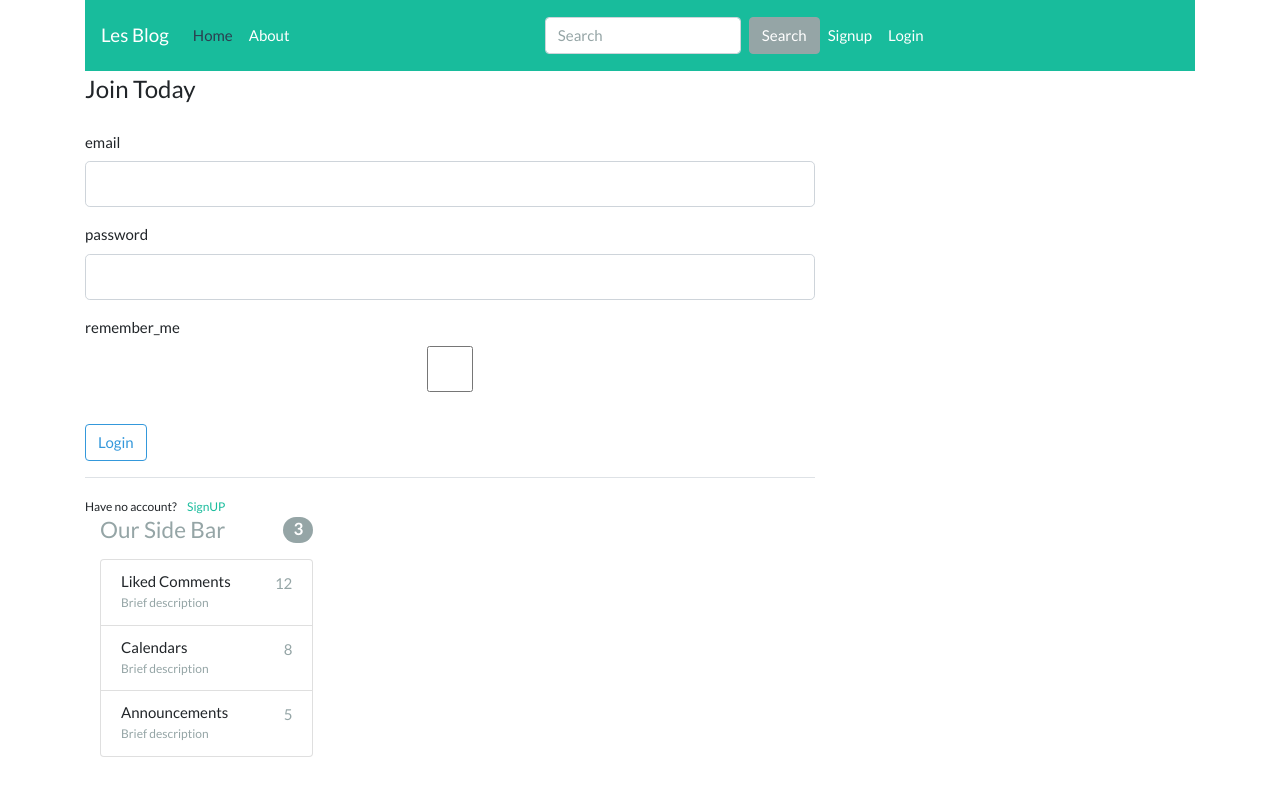
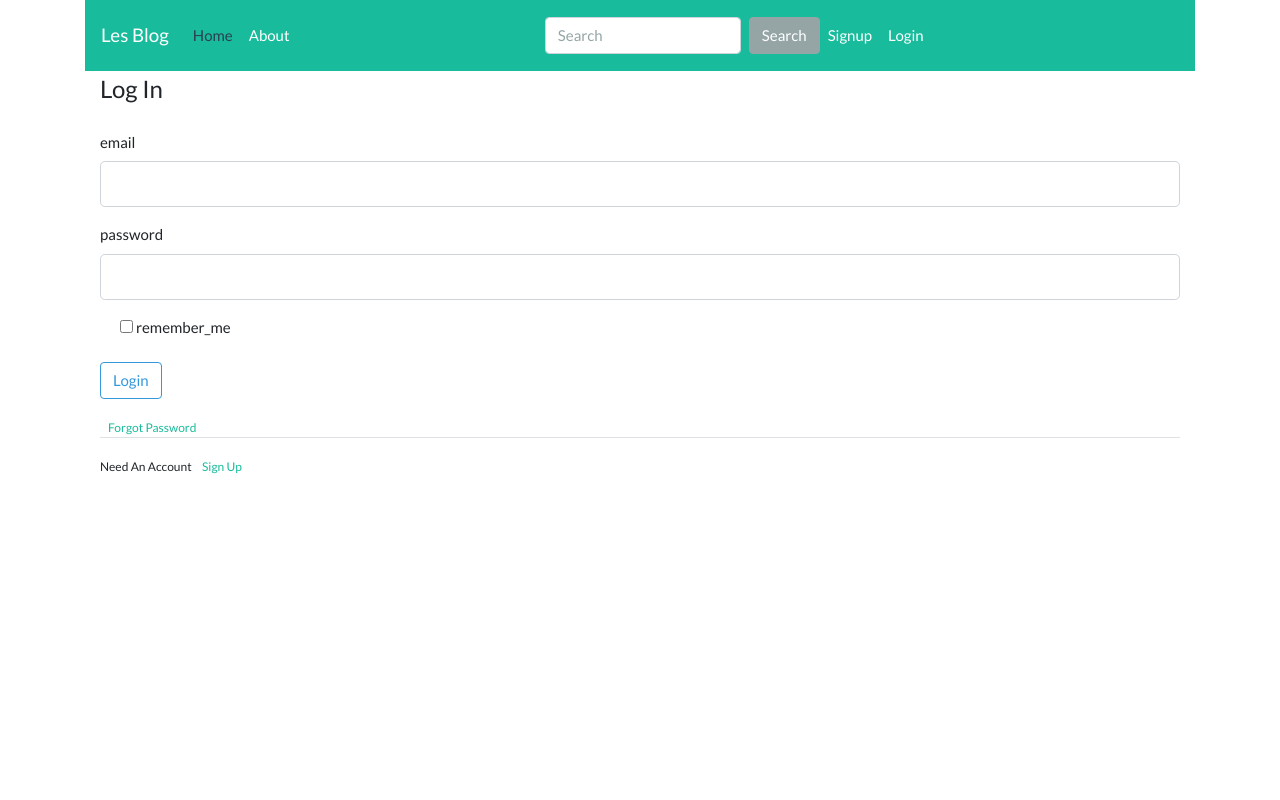
Before and after one commit to dorothykiz1/FlaskBlog, a Flask app: page /login in a window 1280 px wide. Run offline with Flask 2, Linux system fonts and the light colour scheme; some libraries are stand-ins or nearby versions.

Commit message:
Modify login.html file

```diff
--- a/templates/login.html
+++ b/templates/login.html
@@ -1,77 +1,64 @@
-
 {% extends "layout.html" %}
 {% block content %}
-<div class="row">
-        <div class="col-sm-8 content-section">
+<div class="container">
+    <div class="content-section">
         <form action="" method="post">
             {{form.hidden_tag()}}
             <!-- adds protection -->
             <fieldset class="form-group">
-                <legend class="border_bottom mb-4">Join Today</legend>
+                <legend class="border_bottom mb-4">Log In</legend>
 
                 <div class="form-group">
                     {{form.Email.label(class='form-control-label')}}
-                    {{form.Email(class='form-control form-control-lg')}}
+                    {%if form.Email.errors %}
+                        {{form.Email.label(class='form-control-label form-control-lg is invalid')}}
+                            <div class="invalid_feedback">
+                                {%for error in form.Email.errors%}
+                                <span>{{error}}</span>
+                                {% endfor %}
+                            </div>
+                    {% else %}
+                        {{form.Email(class='form-control form-control-lg')}}
+
+                    {% endif %}
                 </div>
-
                 <div class="form-group">
                     {{form.Password.label(class='form-control-label')}}
-                    {{form.Password(class='form-control form-control-lg')}}
+                    {%if form.Password.errors %}
+                        {{form.Password.label(class='form-control-label form-control-lg is invalid')}}
+                            <div class="invalid_feedback">
+                                {%for error in form.Password.errors%}
+                                <span>{{error}}</span>
+                                {% endfor %}
+                            </div>
+                    {% else %}
+                                {{form.Password(class='form-control form-control-lg')}}
+
+                    {% endif %}
                 </div>
+                <div class="form-check">
+                  {{form.Remember(class="form-control-input")}}
+                  {{form.Remember.label(class="form-control-label")}}
 
-                <div class="form-group">
-                    {{form.Remember.label(class='form-control-label')}}
-                    {{form.Remember(class='form-control form-control-lg')}}
+
                 </div>
-
             </fieldset>
             <div class="form-group">
                 {{form.Submit(class="btn btn-outline-info")}}
             </div>
+            <small class="text-muted  ml-2">
+              <a href="#">Forgot Password</a>
 
-            <div class="border-top pt-3">
-                    <small>
-                        Have no account? <a class="ml-2" href="{{url_for('register')}}">SignUP</a>
-                    </small>
-            </div>
+            </small>
+
         </form>
 
-                <div class="col-sm-4">
-
-                        <h4 class="d-flex justify-content-between align-items-center mb-3">
-                          <span class="text-muted">Our Side Bar</span>
-                          <span class="badge badge-secondary badge-pill">3</span>
-                        </h4>
-                        <ul class="list-group mb-3">
-                          <li class="list-group-item d-flex justify-content-between lh-condensed">
-                            <div>
-                              <h6 class="my-0">Liked Comments</h6>
-                              <small class="text-muted">Brief description</small>
-                            </div>
-                            <span class="text-muted">12</span>
-                          </li>
-                          <li class="list-group-item d-flex justify-content-between lh-condensed">
-                            <div>
-                              <h6 class="my-0">Calendars</h6>
-                              <small class="text-muted">Brief description</small>
-                            </div>
-                            <span class="text-muted">8</span>
-                          </li>
-                          <li class="list-group-item d-flex justify-content-between lh-condensed">
-                            <div>
-                              <h6 class="my-0">Announcements</h6>
-                              <small class="text-muted">Brief description</small>
-                            </div>
-                            <span class="text-muted">5</span>
-                          </li>
-
-                        </ul>
-
-        </div>
+    </div>
+    <div class="border-top pt-3">
+        <small>
+            Need An Account <a class="ml-2" href="{{url_for('register')}}">Sign Up</a>
+        </small>
 
     </div>
-
-
 </div>
-
 {% endblock content %}
```
